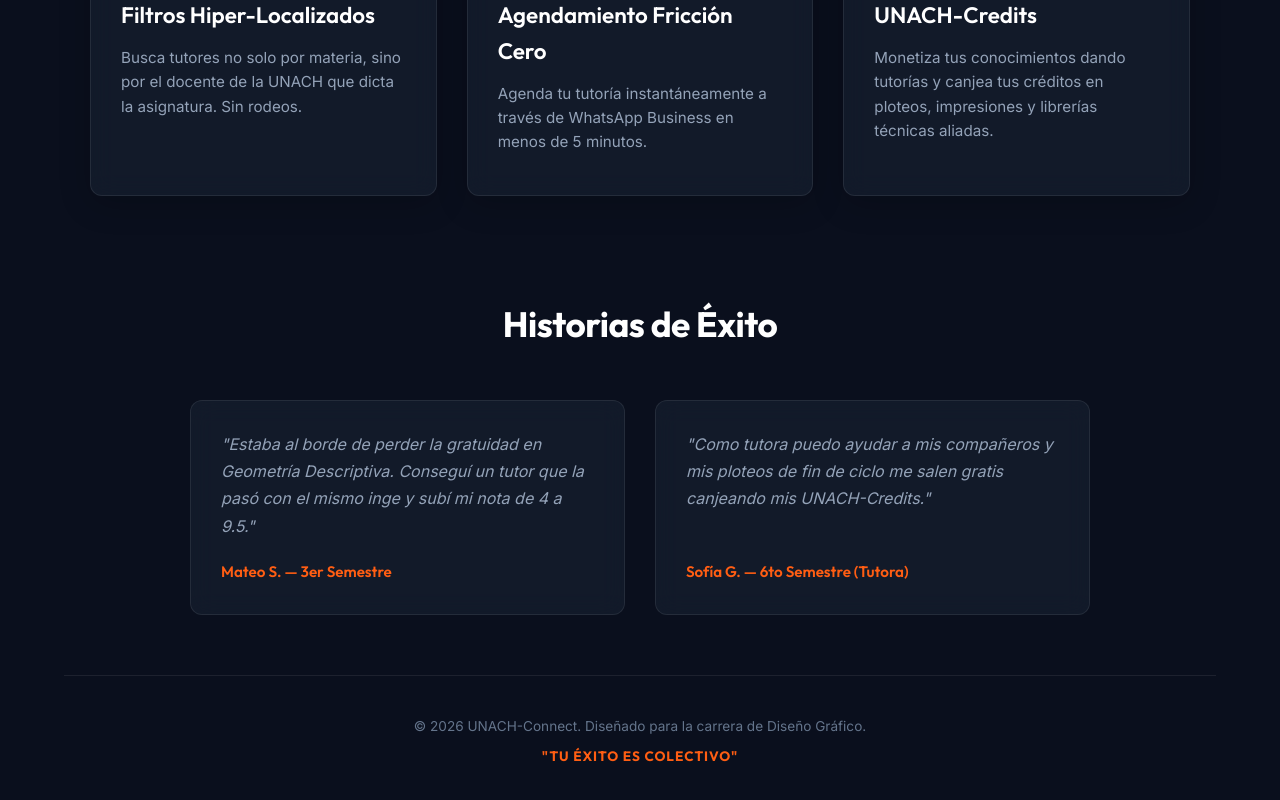
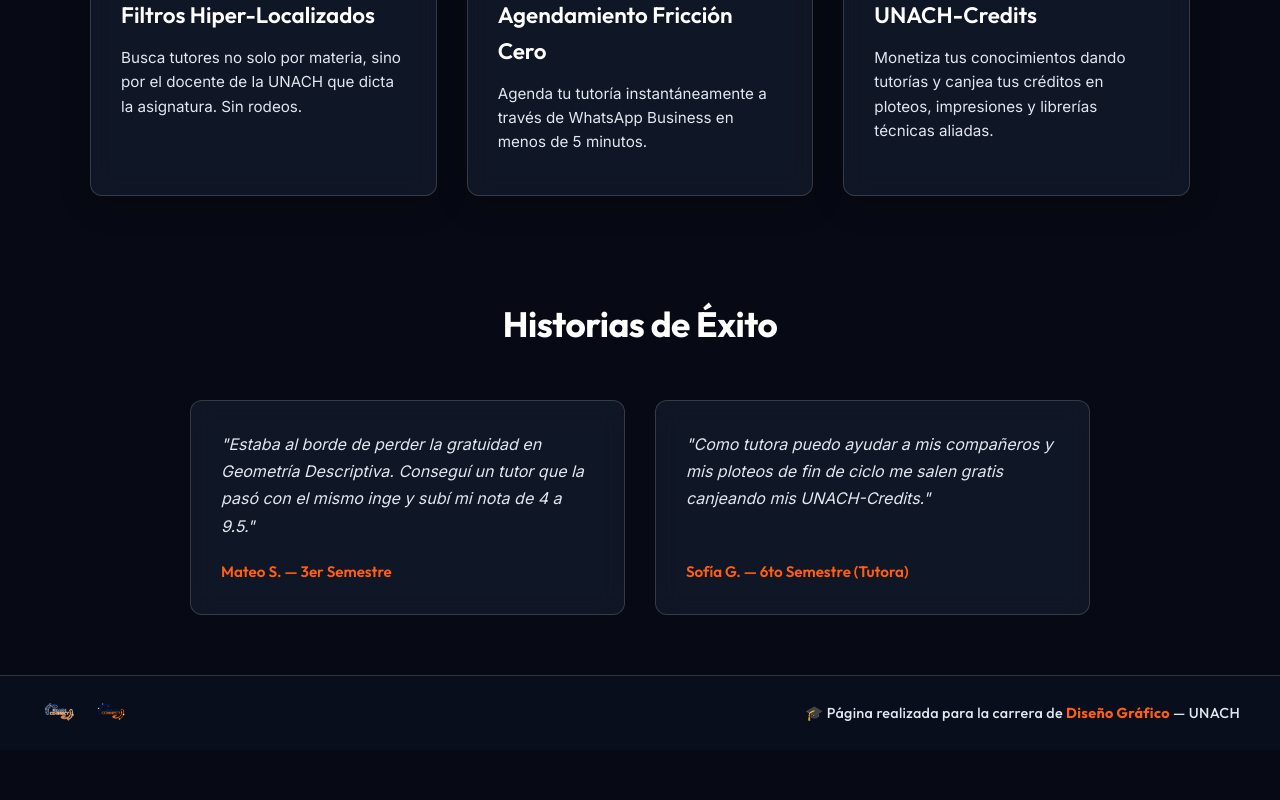
Before and after one commit to JCMACROO/unach-conect, a React app in the folder frontend/: page / in a window 1280 px wide. Shown: the part 954-1754 px from the top of the page. After the commit the page ends 1704 px from the top, so only its background shows below. Built offline with nearby package versions, Linux system fonts and the light colour scheme; the HTML template or start-up script is replaced by a standard one.

Commit message:
Feat: Barrita global de footer con logos oficiales, contraste mejorado y explicacion de moderacion admin

```diff
--- a/frontend/src/App.jsx
+++ b/frontend/src/App.jsx
@@ -12,10 +12,13 @@
 import Search from './pages/Search';
 import TutorProfile from './pages/TutorProfile';
 import PartnerRedeem from './pages/PartnerRedeem';
+import Footer from './components/Footer';
 
 function App() {
   return (
     <Router>
+      <div style={{ display: 'flex', flexDirection: 'column', minHeight: '100vh', width: '100%' }}>
+        <div style={{ flex: 1, display: 'flex', flexDirection: 'column' }}>
           <Routes>
             <Route path="/" element={<Landing />} />
             <Route path="/login" element={<Login />} />
@@ -31,6 +34,9 @@
             <Route path="/tutors/:id" element={<TutorProfile />} />
             <Route path="/partner/redeem" element={<PartnerRedeem />} />
           </Routes>
+        </div>
+        <Footer />
+      </div>
     </Router>
   );
 }
--- /dev/null
+++ b/frontend/src/components/Footer.jsx
@@ -0,0 +1,56 @@
+import logoNegativo from '../assets/logo negativo-8.png';
+import logoPositivo from '../assets/logo positivo-8.png';
+
+export default function Footer() {
+  return (
+    <footer
+      style={{
+        width: '100%',
+        backgroundColor: 'rgba(10, 15, 29, 0.95)',
+        borderTop: '1px solid var(--glass-border)',
+        padding: '16px 20px',
+        marginTop: 'auto',
+        backdropFilter: 'blur(12px)',
+        zIndex: 10
+      }}
+    >
+      <div
+        style={{
+          maxWidth: '1200px',
+          margin: '0 auto',
+          display: 'flex',
+          alignItems: 'center',
+          justifyContent: 'space-between',
+          flexWrap: 'wrap',
+          gap: '12px'
+        }}
+      >
+        <div style={{ display: 'flex', alignItems: 'center', gap: '14px' }}>
+          <img
+            src={logoNegativo}
+            alt="UNACH-Connect Logo Negativo"
+            style={{ height: '42px', width: 'auto', objectFit: 'contain' }}
+          />
+          <img
+            src={logoPositivo}
+            alt="UNACH-Connect Logo Positivo"
+            style={{ height: '42px', width: 'auto', objectFit: 'contain' }}
+          />
+        </div>
+
+        <div
+          style={{
+            color: '#E2E8F0',
+            fontSize: '0.9rem',
+            fontWeight: '500',
+            letterSpacing: '0.3px',
+            textAlign: 'right',
+            fontFamily: 'var(--font-heading)'
+          }}
+        >
+          🎓 Página realizada para la carrera de <span style={{ color: 'var(--primary)', fontWeight: '700' }}>Diseño Gráfico</span> — UNACH
+        </div>
+      </div>
+    </footer>
+  );
+}
--- a/frontend/src/index.css
+++ b/frontend/src/index.css
@@ -1,15 +1,15 @@
 @import url('https://fonts.googleapis.com/css2?family=Inter:wght@300;400;500;600;700&family=Outfit:wght@400;500;600;700;800&display=swap');
 
 :root {
-  --bg-dark: #0A0F1D;
+  --bg-dark: #070A14;
   --primary: #FF5E13;
   --primary-hover: #e04f0d;
-  --glass-surface: rgba(30, 41, 59, 0.45);
-  --glass-border: rgba(255, 255, 255, 0.08);
-  --glass-glow: rgba(255, 94, 19, 0.08);
+  --glass-surface: rgba(17, 24, 39, 0.90);
+  --glass-border: rgba(255, 255, 255, 0.16);
+  --glass-glow: rgba(255, 94, 19, 0.15);
   --text-primary: #FFFFFF;
-  --text-secondary: #94A3B8;
-  --text-muted: #64748B;
+  --text-secondary: #E2E8F0;
+  --text-muted: #94A3B8;
   --success: #10B981;
   --error: #EF4444;
   --warning: #F59E0B;
--- a/frontend/src/pages/Landing.jsx
+++ b/frontend/src/pages/Landing.jsx
@@ -118,12 +118,6 @@
           </div>
         </section>
       </main>
-
-      {/* Footer */}
-      <footer className="landing-footer">
-        <p>© {new Date().getFullYear()} UNACH-Connect. Diseñado para la carrera de Diseño Gráfico.</p>
-        <p className="footer-tagline">"Tu éxito es colectivo"</p>
-      </footer>
     </div>
   );
 }
```
Lines whose indentation alone changed are shown as unchanged.
